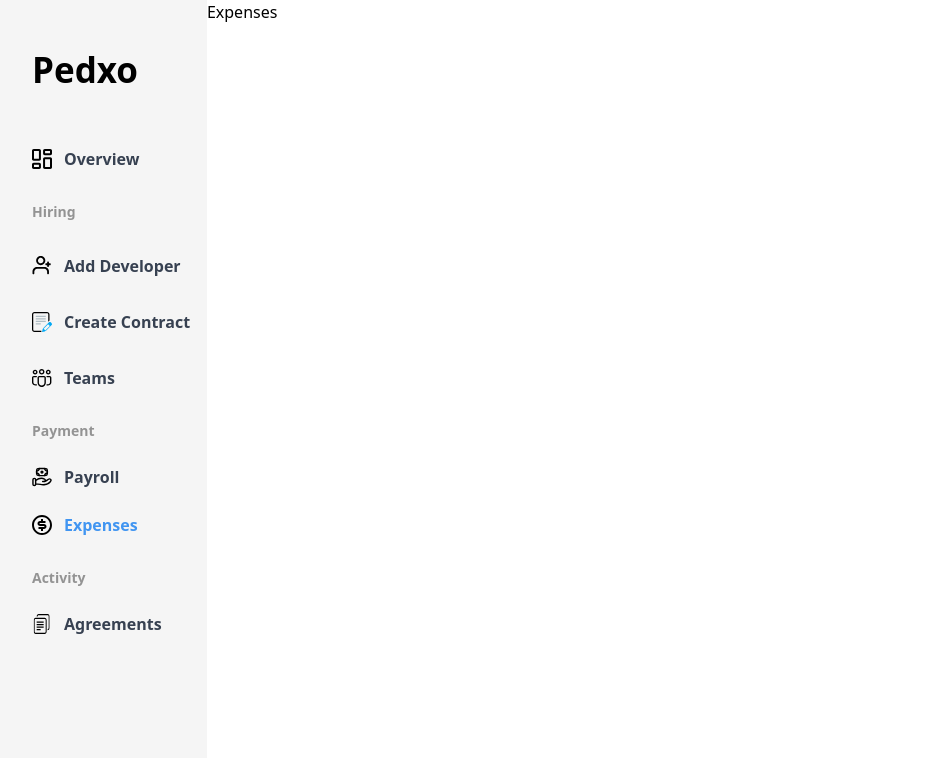
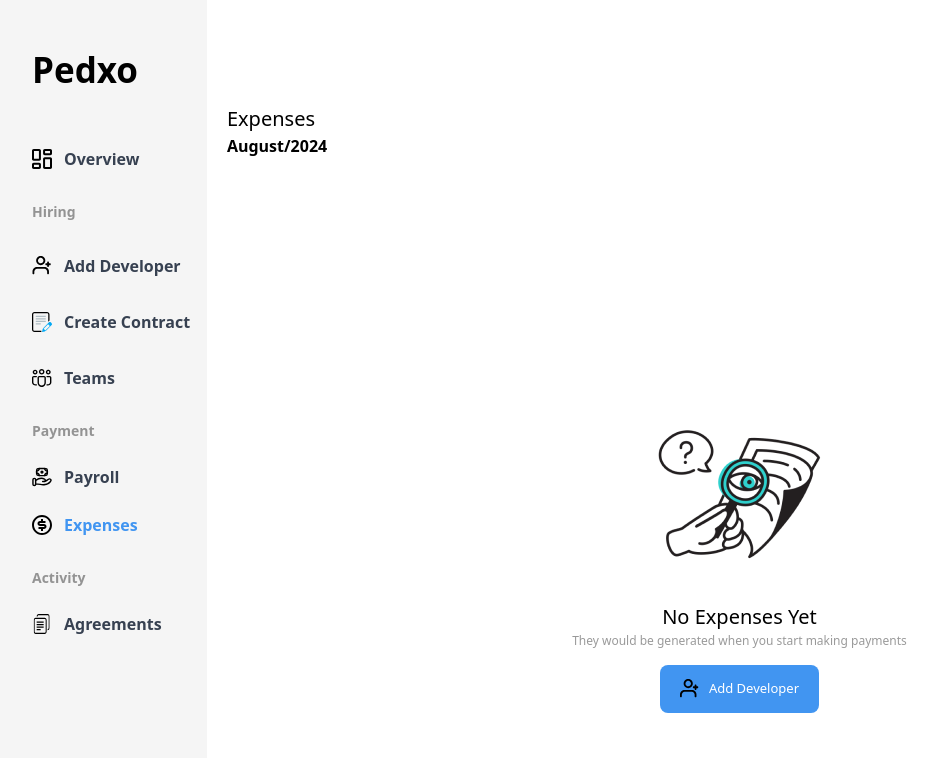
Before and after one commit to yekeen-nasir/pedxo-frontend-adminacct, a React (Vite) app: page /dashboard/expenses in a window 1280 px wide. Shown: the top 758 px of the page, without its empty margins (8-945 px from the left). Built offline with nearby package versions, Linux system fonts and the light colour scheme.

Commit message:
navbar gesture fix

```diff
--- /dev/null
+++ b/src/assets/svg/icon.jsx
@@ -0,0 +1,21 @@
+import React from "react";
+
+const Icon = () => {
+  return (
+    <div className="w-12 h-12">
+      <svg
+        width="20"
+        height="20"
+        fill="currentColor"
+        xmlns="http://www.w3.org/2000/svg"
+      >
+        <path
+          d="M18.308 9.308h-5.539a.692.692 0 0 0-.692.692v8.308a.692.692 0 0 0 .692.692h5.539a.692.692 0 0 0 .692-.692V10a.692.692 0 0 0-.692-.692Zm0-8.308h-5.539a.692.692 0 0 0-.692.692v2.783a.692.692 0 0 0 .692.693h5.539A.692.692 0 0 0 19 4.475V1.692A.692.692 0 0 0 18.308 1ZM7.23 1H1.692A.692.692 0 0 0 1 1.692V10a.692.692 0 0 0 .692.692h5.539A.692.692 0 0 0 7.923 10V1.692A.692.692 0 0 0 7.231 1Zm0 13.832H1.692a.692.692 0 0 0-.692.693v2.783a.692.692 0 0 0 .692.692h5.539a.692.692 0 0 0 .692-.692v-2.783a.692.692 0 0 0-.692-.693Z"
+          stroke="currentColor"
+        />
+      </svg>
+    </div>
+  );
+};
+
+export default Icon;
--- a/src/components/Navbar.jsx
+++ b/src/components/Navbar.jsx
@@ -14,27 +14,9 @@ const Navbar = () => {
   const [toggleLogout, setToggleLogout] = useState(false);
   const [toggleMenu, setToggleMenu] = useState(false);
   const navRef = useRef(null);
-  const [touchStart, setTouchStart] = useState(0);
-  const [touchEnd, setTouchEnd] = useState(0);
 
   const handleToggleMenu = () => {
     setToggleMenu(!toggleMenu);
-  };
-
-  // Detect swipe direction (close on left swipe)
-  const handleTouchStart = (e) => {
-    setTouchStart(e.targetTouches[0].clientX); // Get the initial touch position
-  };
-
-  const handleTouchMove = (e) => {
-    setTouchEnd(e.targetTouches[0].clientX); // Get the position while swiping
-  };
-
-  const handleTouchEnd = () => {
-    if (touchStart - touchEnd > 100) {
-      // If the swipe is more than 100px to the left, close the navbar
-      setToggleMenu(false);
-    }
   };
 
   const handleClickOutside = (e) => {
@@ -42,6 +24,37 @@ const Navbar = () => {
       setToggleMenu(false);
     }
   };
+
+  useEffect(() => {
+    let startX = 0;
+    let endX = 0;
+
+    const handleTouchStart = (e) => {
+      startX = e.touches[0].clientX;
+    };
+
+    const handleTouchMove = (e) => {
+      endX = e.touches[0].clientX;
+    };
+
+    const handleTouchEnd = () => {
+      const swipeDistance = startX - endX;
+      if (swipeDistance > 30) {
+        // If swipe left by more than 30px, close the navbar
+        setToggleMenu(false);
+      }
+    };
+
+    window.addEventListener("touchstart", handleTouchStart);
+    window.addEventListener("touchmove", handleTouchMove);
+    window.addEventListener("touchend", handleTouchEnd);
+
+    return () => {
+      window.removeEventListener("touchstart", handleTouchStart);
+      window.removeEventListener("touchmove", handleTouchMove);
+      window.removeEventListener("touchend", handleTouchEnd);
+    };
+  }, []);
 
   useEffect(() => {
     document.addEventListener("mousedown", handleClickOutside);
@@ -64,9 +77,6 @@ const Navbar = () => {
         className={`absolute z-10 h-[844px] flex flex-col justify-between sec-bg-clr max-w-[228px] transform transition-transform duration-300 ease-in-out ${
           toggleMenu ? "translate-x-0" : "-translate-x-full"
         } md:relative md:translate-x-0 md:h-full`}
-        onTouchStart={handleTouchStart}
-        onTouchMove={handleTouchMove}
-        onTouchEnd={handleTouchEnd}
       >
         <div className="pt-[44px] pl-[40px]">
           <h1 className=" text-[35px] font-extrabold leading-normal mb-[50px]">
--- a/src/pages/Expenses.jsx
+++ b/src/pages/Expenses.jsx
@@ -1,6 +1,36 @@
+import { NavLink } from "react-router-dom";
+import searchingdoc from "../assets/png/searchingdoc.png";
+import adddeveloper from "../assets/svg/adddeveloper.svg";
+
 const Expenses = () => {
   return (
-    <div>Expenses</div>
-  )
-}
-export default Expenses
+    <section>
+      <div className="mx-5">
+        <div className="mt-[104px]">
+          <div className="text-[20px] font-medium">Expenses</div>
+          <div className="font-semibold">August/2024</div>
+        </div>
+
+        <div className="flex flex-col items-center justify-center h-screen">
+          <div className="mb-[18px]">
+            <img src={searchingdoc} alt="searching icon" />
+          </div>
+          <div className="text-[20px] font-medium">No Expenses Yet</div>
+          <p className="grey-text text-[12px] text-center font-normal leading-normal mx-[50px]">
+            They would be generated when you start making payments
+          </p>
+          <div className="py-[14px] px-5 font-medium text-[13px] pr-bg-clr text-white mt-[15px] rounded-lg flex items-center justify-center gap-[10px]">
+            <NavLink
+              to="/dashboard/add-developer"
+              className="flex items-center gap-[10px]"
+            >
+              <img src={adddeveloper} alt="a user icon" />
+              Add Developer
+            </NavLink>
+          </div>
+        </div>
+      </div>
+    </section>
+  );
+};
+export default Expenses;
--- a/src/pages/Overview.jsx
+++ b/src/pages/Overview.jsx
@@ -56,7 +56,7 @@ const Overview = () => {
                 </div>
                 <div className="text-[0.8rem] text-white px-3 py-[10px] sm:px-5 sm:py-[14px] pr-bg-clr rounded-lg font-semibold md:text-[16px]">
                   <NavLink to="/dashboard/create-contract">
-                    +create contract
+                    +Create Contract
                   </NavLink>
                 </div>
               </div>
```
Also changed, not shown: src/assets/png/searchingdoc.png (added), src/assets/svg/adddeveloper.svg.
